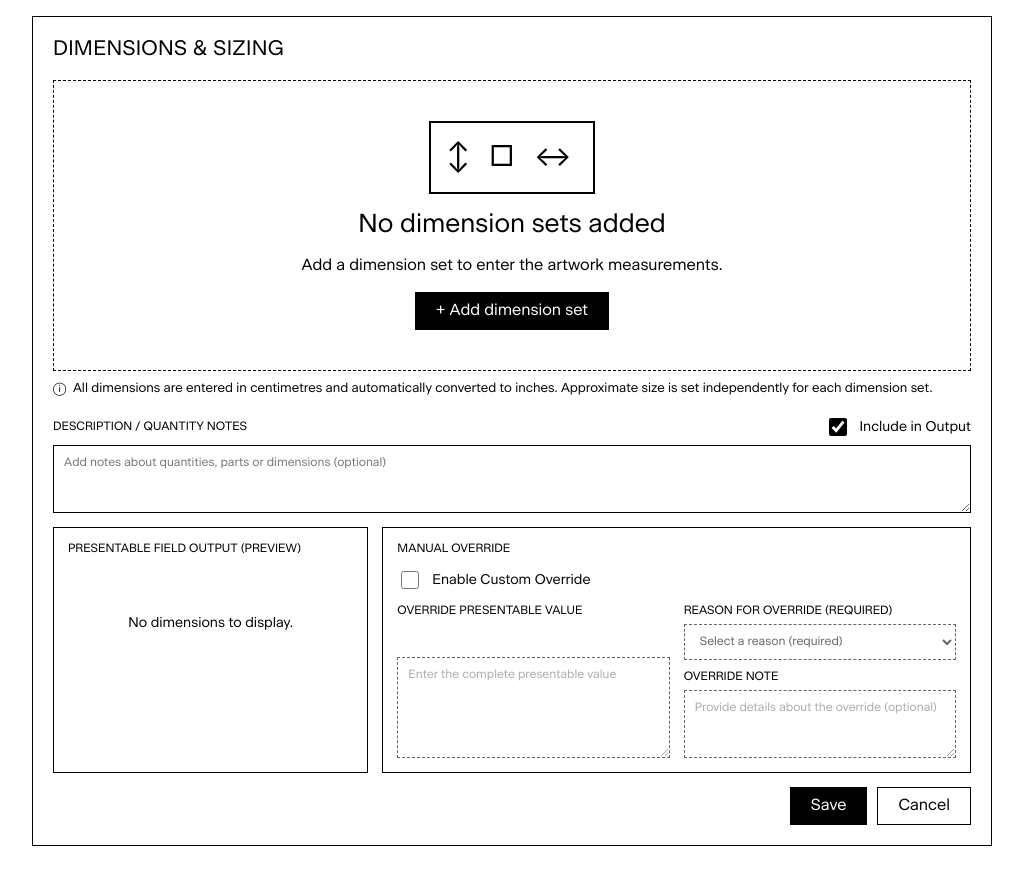
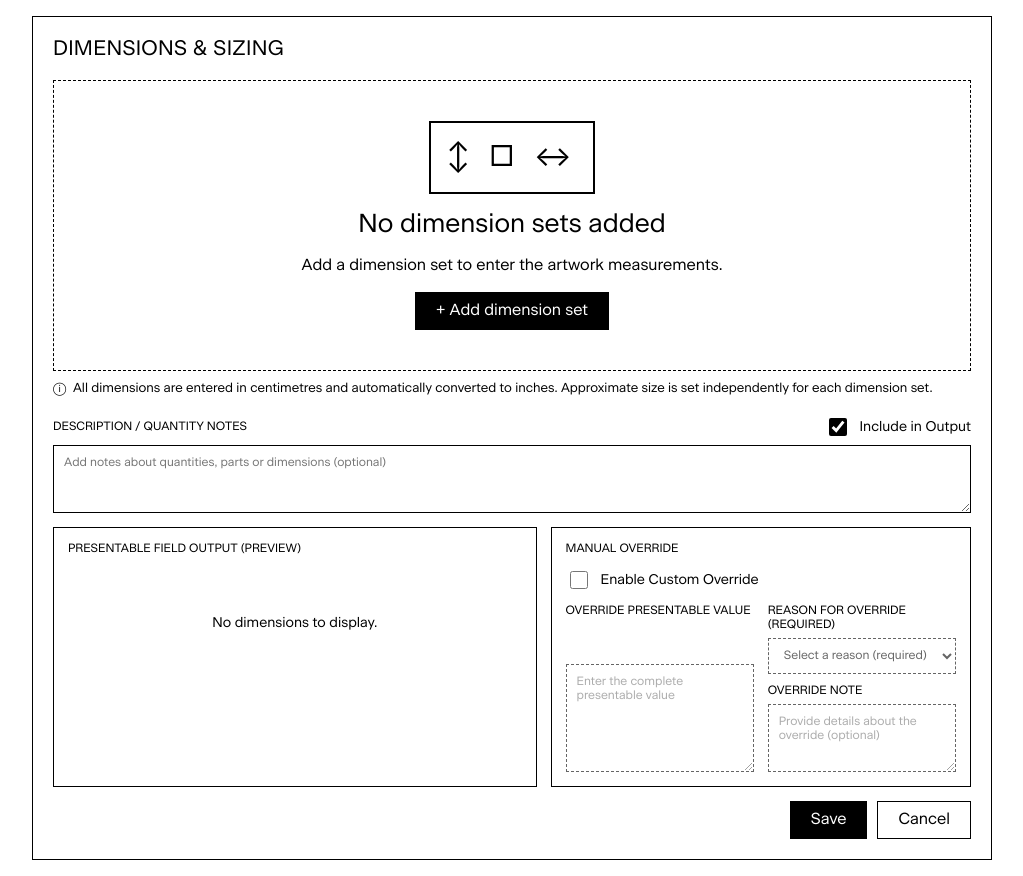
Before and after one commit to af43ww3fswf/dims, a React (Vite) app: page / in a window 1280 px wide. Shown: the whole page, without its empty margins (128-1151 px from the left). Built offline with nearby package versions, Linux system fonts and the light colour scheme.

Commit message:
Make preview panel wider in the lower grid

```diff
--- a/src/styles.css
+++ b/src/styles.css
@@ -73,7 +73,7 @@ select:focus, input:focus, textarea:focus, button:focus-visible { outline: 2px s
 .helper { margin: 10px 0 18px; font-size: 13px; color: #000; }
 
 .block-field { display: grid; gap: 6px; font-size: 12px; font-weight: 700; }
-.lower-grid { display: grid; grid-template-columns: minmax(300px, .75fr) 1.4fr; gap: 14px; margin-top: 14px; }
+.lower-grid { display: grid; grid-template-columns: 1.15fr 1fr; gap: 14px; margin-top: 14px; }
 .preview-panel, .override-panel { border: 1px solid #000; padding: 14px; }
 .preview-panel h2, .override-panel h2 { margin-bottom: 12px; font-size: 12px; }
 .preview-panel p { margin: 7px 0; font-size: 14px; }
```
Also changed, not shown: 1 other file (tests, documents, lock files or other folders).
